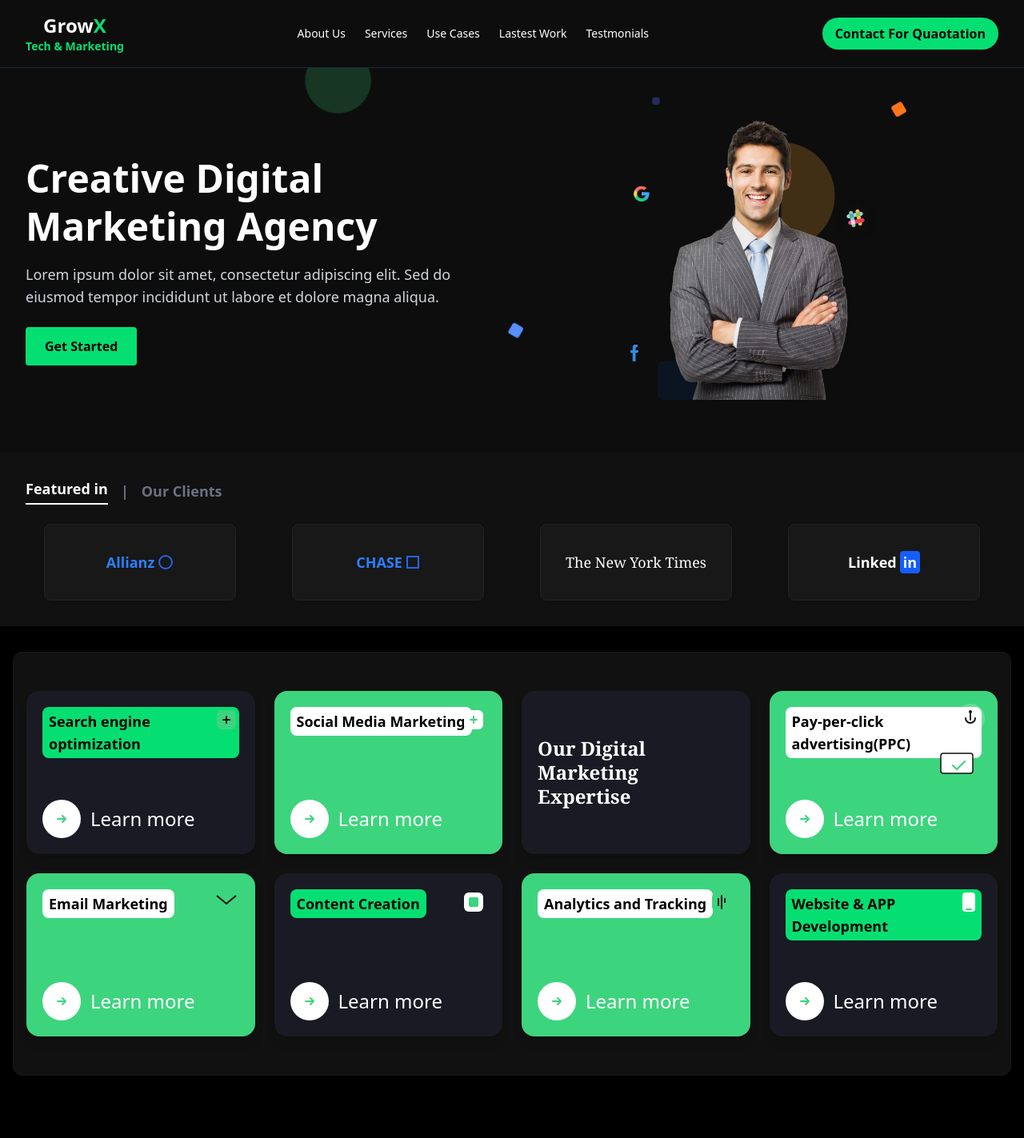
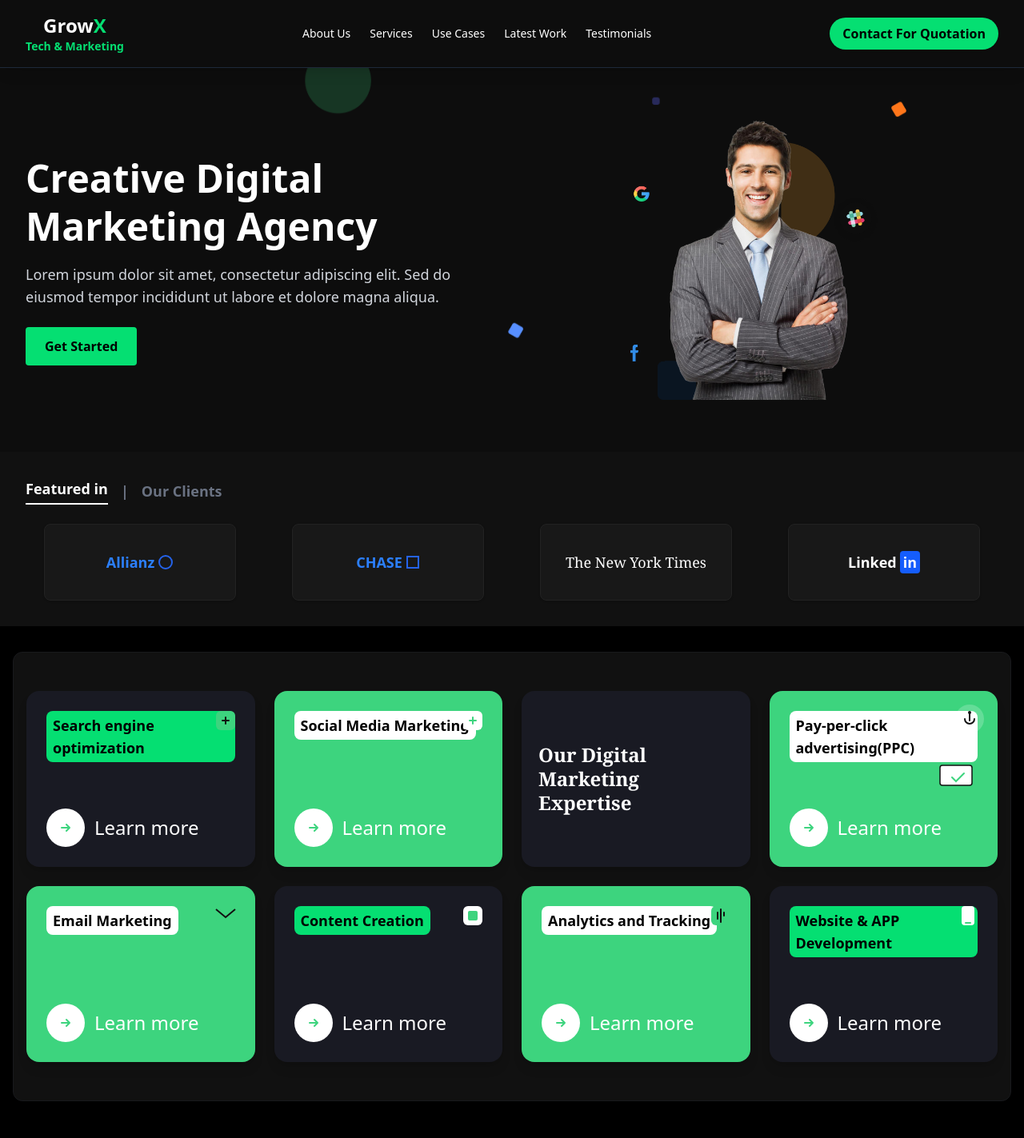
Before and after one commit to harshmohite04/GrowX, a React (Vite) app: page / in a window 1280 px wide. Shown: the top 1423 px of the page at 80% size. Built offline with nearby package versions, Linux system fonts and the light colour scheme.

Commit message:
added animation into it

```diff
--- a/src/App.tsx
+++ b/src/App.tsx
@@ -9,6 +9,7 @@ import FAQ from './components/FAQ';
 import Contact from './components/Contact';
 import Footer from './components/Footer';
 import Testimonials from './components/Testimonials';
+import Journey from './components/Journey';
 function App() {
 
   return (
@@ -19,6 +20,7 @@ function App() {
       <Services />
       <WhyChooseUs />
       <Results />
+      <Journey/>
       <WorkingProcess />
       <FAQ />
       <Testimonials/>
--- /dev/null
+++ b/src/components/Journey.tsx
@@ -0,0 +1,85 @@
+function Journey() {
+  return (
+    <section className="px-2 sm:px-8 py-8 sm:py-12 bg-black min-h-screen">
+      {/* Top nav */}
+      <div className="text-center text-xs text-gray-300 mb-2 tracking-widest">STATS  ABOUT COMPANY</div>
+      {/* Heading and subtitle */}
+      <div className="flex flex-col items-center mb-8">
+        <span className="bg-green-400 text-black text-xl sm:text-2xl font-bold px-4 py-1 rounded-lg mb-2 shadow">OUR JOURNEY : The <span className="text-green-900">Grow</span><span className="text-green-600">X</span> Story</span>
+        <div className="bg-[#181A23] text-white rounded-lg px-4 py-3 max-w-2xl text-center text-sm sm:text-base font-medium shadow">From a simple idea to a growing agency — here's how GrowX started, evolved, and continues to grow with purpose.</div>
+      </div>
+      {/* Timeline with vertical line */}
+      <div className="relative max-w-3xl mx-auto">
+        {/* Vertical line */}
+        <div className="hidden sm:block absolute left-1/2 top-0 h-full w-1 bg-gradient-to-b from-green-400/60 to-transparent z-0" style={{transform: 'translateX(-50%)'}} />
+        <div className="flex flex-col gap-16">
+          {/* Timeline items */}
+          {[
+            {
+              side: 'left',
+              title: 'The Idea Was Born',
+              subtitle: 'Every great brand starts with a question.',
+              desc: 'To uplift small and undiscovered businesses by giving them a strong digital and technical foundation — while also supporting mid-scale and large companies in scaling further. It started with a passion to make a difference in the real world — with real results.',
+              date: 'JUNE 2025',
+            },
+            {
+              side: 'right',
+              title: 'The Launch of GrowX',
+              subtitle: '',
+              desc: 'With a lean, passionate team of 3 which had marketers and designers, GrowX officially launched as a digital marketing agency dedicated to fueling real business growth.',
+              date: '5th JULY 2025',
+            },
+            {
+              side: 'left',
+              title: 'Welcomed Our First Client',
+              subtitle: 'Where it all began : Bansal Coaching Classes On Board',
+              desc: 'Our first client — Bansal Coaching Classes — trusted us to transform their online presence. We helped them build a stronger digital identity, drive local engagement, and attract more students through targeted campaigns.',
+              date: 'MID JULY 2025',
+            },
+            {
+              side: 'right',
+              title: 'Welcoming AFOSOP',
+              subtitle: 'Empowering India\'s First Research-Based SSB Institution',
+              desc: 'AFOSOP (India\'s only research-based SSB training institution) brought in by word-of-mouth. GrowX\'s vision, strategy, and focus on lasting impact attracted a unique client. We helped them grow with a fresh digital approach, new channels, and a data-driven mindset, leading to more than elite success stories.',
+              date: 'MID JULY 2025',
+            },
+            {
+              side: 'left',
+              title: 'Growing with Purpose',
+              subtitle: 'More Clients. More Capabilities.',
+              desc: 'We began building tailored strategies using automation, AI-powered content ideas, paid media, and performance campaigns — delivering measurable results for every client, no matter their size or sector.',
+              date: 'MID JULY 2025',
+            },
+            {
+              side: 'right',
+              title: '-With YOU',
+              subtitle: 'Would You Grow with GrowX?',
+              desc: 'We\'re just getting started — and your brand could be part of this story. You\'re ready to grow smarter, bolder, and stronger in the digital world, and we\'re here to make it happen.',
+              date: 'The Journey  Continues',
+            },
+          ].map((item, i) => (
+            <div key={i} className={`relative flex flex-col sm:flex-row ${item.side === 'right' ? 'sm:flex-row-reverse' : ''} items-start sm:items-center gap-6 z-10`}>
+              {/* Timeline dot */}
+              <div className="hidden sm:flex flex-col items-center w-10 relative z-20" style={{order: item.side === 'right' ? 2 : 1}}>
+                <div className="w-5 h-5 rounded-full bg-green-400 border-4 border-black shadow-lg" />
+                {i !== 5 && <div className="flex-1 w-1 bg-gradient-to-b from-green-400/60 to-transparent" />}
+              </div>
+              {/* Card */}
+              <div className={`flex-1 bg-[#181A23] rounded-2xl p-6 shadow-lg transition hover:scale-[1.025] hover:shadow-green-400/30 duration-300 border border-green-400/20`}>
+                <div className="text-green-400 font-bold mb-2 text-lg">{item.title}</div>
+                {item.subtitle && <div className="font-semibold mb-1 text-white/90">{item.subtitle}</div>}
+                <div className="text-gray-300 text-sm mb-2">{item.desc}</div>
+              </div>
+              {/* Date badge */}
+              <div className={`flex flex-col items-center min-w-[120px] z-20 ${item.side === 'right' ? 'sm:items-end' : 'sm:items-start'}`} style={{order: item.side === 'right' ? 3 : 3}}>
+                <span className="bg-green-400 text-black font-bold text-base sm:text-lg px-6 py-2 rounded-lg shadow border border-green-600/30 tracking-wide">{item.date}</span>
+              </div>
+            </div>
+          ))}
+        </div>
+      </div>
+    </section>
+  );
+}
+
+export default Journey;
--- a/src/components/Navbar.tsx
+++ b/src/components/Navbar.tsx
@@ -3,42 +3,72 @@ import { useState } from "react";
 const Navbar = () => {
   const [menuOpen, setMenuOpen] = useState(false);
   return (
-    <nav className="w-full flex items-center justify-between px-4 sm:px-6 md:px-8 py-4 border-b border-gray-800 bg-[#0d0d0d] relative z-20">
-      <div className="text-center flex flex-col items-center">
+    <nav className="sticky top-0 z-50 w-full flex items-center justify-between px-4 sm:px-6 md:px-8 py-4 border-b border-gray-800 bg-[#0d0d0d] shadow-lg transition-shadow duration-300">
+      <div className="text-center flex flex-col items-center cursor-pointer group transition-transform duration-200 hover:scale-105">
         <div className="flex justify-center self-center ">
-          <div className="text-2xl font-bold text-white">Grow</div>
+          <div className="text-2xl font-bold text-white transition-colors duration-200 group-hover:text-green-400">Grow</div>
           <div className="text-2xl font-bold text-green-400">X</div>
         </div>
         <div className="text-sm font-bold text-green-400">Tech & Marketing</div>
       </div>
       {/* Desktop Menu */}
       <ul className="hidden md:flex gap-6 text-white text-sm">
-        <li><a href="#services" className="hover:text-green-400">About Us</a></li>
-        <li><a href="#why-choose" className="hover:text-green-400">Services</a></li>
-        <li><a href="#results" className="hover:text-green-400">Use Cases</a></li>
-        <li><a href="#process" className="hover:text-green-400">Lastest Work</a></li>
-        <li><a href="#faq" className="hover:text-green-400">Testmonials</a></li>
+        {[
+          { label: "About Us", href: "#services" },
+          { label: "Services", href: "#why-choose" },
+          { label: "Use Cases", href: "#results" },
+          { label: "Latest Work", href: "#process" },
+          { label: "Testimonials", href: "#faq" },
+        ].map((item) => (
+          <li key={item.label}>
+            <a
+              href={item.href}
+              className="relative hover:text-green-400 transition-colors duration-200 after:content-[''] after:block after:w-0 after:h-0.5 after:bg-green-400 after:transition-all after:duration-300 hover:after:w-full after:absolute after:left-0 after:-bottom-1"
+            >
+              {item.label}
+            </a>
+          </li>
+        ))}
       </ul>
-      <button className="hidden md:block bg-green-400 text-black px-4 py-2 rounded-full font-semibold hover:bg-green-300 transition">Contact For Quaotation</button>
+      <button className="hidden md:block bg-green-400 text-black px-4 py-2 rounded-full font-semibold hover:bg-green-300 transition-transform duration-200 hover:scale-105 shadow" >Contact For Quotation</button>
       {/* Hamburger Icon */}
-      <button className="md:hidden flex flex-col justify-center items-center ml-4" onClick={() => setMenuOpen(!menuOpen)} aria-label="Toggle menu">
+      <button
+        className="md:hidden flex flex-col justify-center items-center ml-4 focus:outline-none"
+        onClick={() => setMenuOpen(!menuOpen)}
+        aria-label="Toggle menu"
+      >
         <span className={`block w-6 h-0.5 bg-white mb-1 transition-all ${menuOpen ? 'rotate-45 translate-y-1.5' : ''}`}></span>
         <span className={`block w-6 h-0.5 bg-white mb-1 transition-all ${menuOpen ? 'opacity-0' : ''}`}></span>
         <span className={`block w-6 h-0.5 bg-white transition-all ${menuOpen ? '-rotate-45 -translate-y-1.5' : ''}`}></span>
       </button>
       {/* Mobile Menu */}
-      {menuOpen && (
-        <div className="absolute top-full left-0 w-full bg-[#0d0d0d] border-b border-gray-800 flex flex-col items-center py-4 md:hidden animate-fade-in z-30">
-          <ul className="flex flex-col gap-4 text-white text-base w-full items-center">
-            <li><a href="#services" className="hover:text-green-400" onClick={() => setMenuOpen(false)}>About Us</a></li>
-            <li><a href="#why-choose" className="hover:text-green-400" onClick={() => setMenuOpen(false)}>Services</a></li>
-            <li><a href="#results" className="hover:text-green-400" onClick={() => setMenuOpen(false)}>Use Cases</a></li>
-            <li><a href="#process" className="hover:text-green-400" onClick={() => setMenuOpen(false)}>Lastest Work</a></li>
-            <li><a href="#faq" className="hover:text-green-400" onClick={() => setMenuOpen(false)}>Testmonials</a></li>
-          </ul>
-          <button className="mt-4 bg-green-400 text-black px-4 py-2 rounded-full font-semibold hover:bg-green-300 transition w-11/12" onClick={() => setMenuOpen(false)}>Contact For Quaotation</button>
-        </div>
-      )}
+      <div
+        className={`md:hidden fixed left-0 top-0 w-full bg-[#0d0d0d] border-b border-gray-800 flex flex-col items-center py-4 z-40 transition-transform duration-500 ease-in-out ${menuOpen ? 'translate-y-0 opacity-100' : '-translate-y-full opacity-0 pointer-events-none'}`}
+        style={{ boxShadow: menuOpen ? '0 8px 32px 0 rgba(0,0,0,0.2)' : 'none' }}
+      >
+        <ul className="flex flex-col gap-4 text-white text-base w-full items-center">
+          {[
+            { label: "About Us", href: "#services" },
+            { label: "Services", href: "#why-choose" },
+            { label: "Use Cases", href: "#results" },
+            { label: "Latest Work", href: "#process" },
+            { label: "Testimonials", href: "#faq" },
+          ].map((item) => (
+            <li key={item.label}>
+              <a
+                href={item.href}
+                className="block py-2 px-4 hover:text-green-400 transition-colors duration-200"
+                onClick={() => setMenuOpen(false)}
+              >
+                {item.label}
+              </a>
+            </li>
+          ))}
+        </ul>
+        <button className="mt-4 bg-green-400 text-black px-4 py-2 rounded-full font-semibold hover:bg-green-300 transition w-11/12 shadow" onClick={() => setMenuOpen(false)}>
+          Contact For Quotation
+        </button>
+      </div>
     </nav>
   );
 };
--- a/src/components/Services.tsx
+++ b/src/components/Services.tsx
@@ -1,10 +1,5 @@
-import React from "react";
 import type { JSX } from "react";
-import Track from "../assets/Track.png"
-import Icon1 from "../assets/Icon1.png"
-import Icon from "../assets/Icon.png"
-import Email from "../assets/Email.png"
-import Social from "../assets/Social.png"
+
 
 const services = [
   {
@@ -147,7 +142,13 @@ type ServiceType = {
 
 function ServiceCard({ service }: { service: ServiceType & { heading?: JSX.Element } }) {
   return (
-    <div className={`relative rounded-2xl p-5 flex flex-col justify-between min-h-[180px] h-full shadow-lg overflow-hidden ${service.bg}`}>
+    <div
+      className={`relative rounded-2xl p-6 flex flex-col justify-between min-h-[220px] h-full shadow-lg overflow-hidden ${service.bg} transition-transform duration-300 hover:scale-105 hover:shadow-green-400/30 border border-transparent hover:border-green-400 group focus:outline-none focus:ring-4 focus:ring-green-400/40`}
+      tabIndex={0}
+      data-aos="fade-up"
+      data-aos-delay="100"
+      data-aos-duration="700"
+    >
       {/* Heading for the third card */}
       {service.heading ? (
         service.heading
@@ -167,11 +168,13 @@ function ServiceCard({ service }: { service: ServiceType & { heading?: JSX.Eleme
           )}
           {/* Bottom row: arrow and Learn more */}
           <div className="flex items-center gap-3 mt-8 sm:mt-12">
-            <span className="flex items-center justify-center w-10 h-10 sm:w-12 sm:h-12 rounded-full bg-white">
+            <span className="flex items-center justify-center w-10 h-10 sm:w-12 sm:h-12 rounded-full bg-white transition-transform duration-300 group-hover:translate-x-2">
               {/* Arrow icon */}
               <svg width="28" height="28" viewBox="0 0 28 28" fill="none"><circle cx="14" cy="14" r="14" fill="#fff"/><path d="M9 14h10M15 10l4 4-4 4" stroke="#3DD47E" strokeWidth="2" strokeLinecap="round" strokeLinejoin="round"/></svg>
             </span>
-            <span className={`text-lg sm:text-2xl font-medium whitespace-nowrap ${service.learnColor}`}>Learn more</span>
+            <span className={`text-lg sm:text-2xl font-medium whitespace-nowrap ${service.learnColor} transition-colors duration-200 group-hover:text-green-400`}>
+              Learn more
+            </span>
           </div>
         </>
       )}
```
